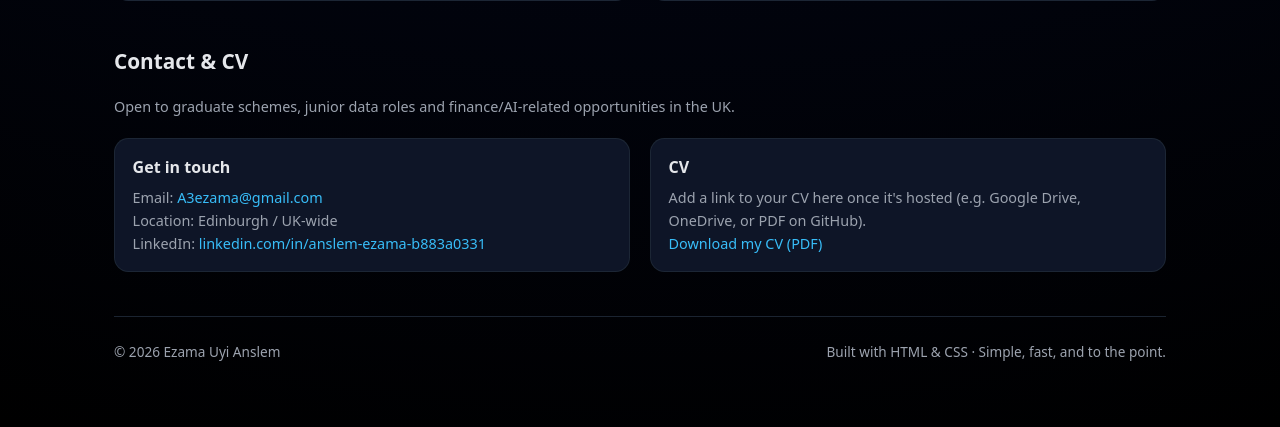
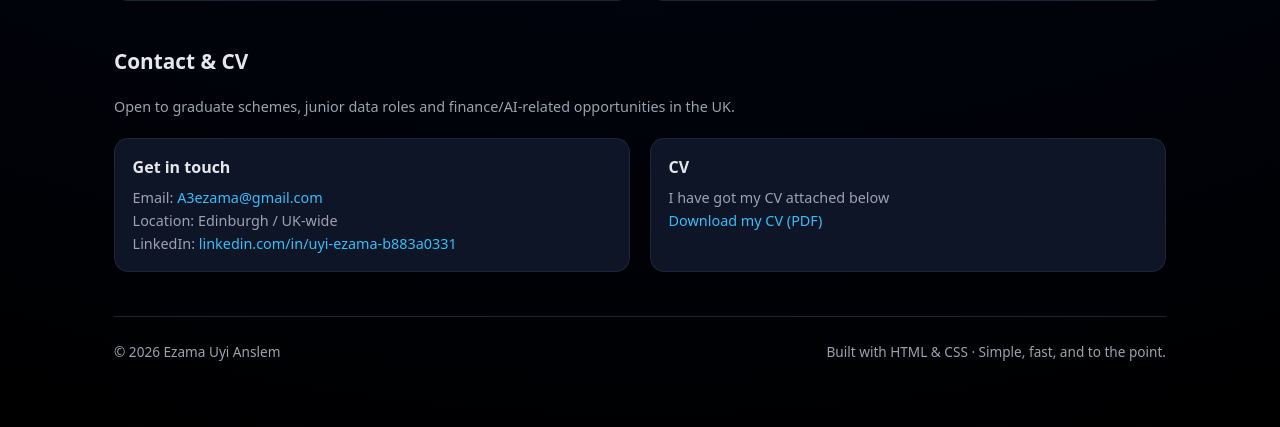
Before and after one commit to Anslem30/A3Ezama, a Flask app: page / in a window 1280 px wide. Shown: the part 1606-2033 px from the top of the page. Run offline with Flask 3, Linux system fonts and the light colour scheme.

Commit message:
cv added

```diff
--- a/templates/index.html
+++ b/templates/index.html
@@ -485,15 +485,15 @@
             <p>Email: <a href="mailto:A3ezama@gmail.com">A3ezama@gmail.com</a></p>
             <p>Location: Edinburgh / UK‑wide</p>
             <p>LinkedIn:
-              <a href="https://www.linkedin.com/in/anslem-ezama-b883a0331" target="_blank">
-                linkedin.com/in/anslem-ezama-b883a0331
+              <a href="https://www.linkedin.com/in/uyi-ezama-b883a0331" target="_blank">
+                linkedin.com/in/uyi-ezama-b883a0331
               </a>
             </p>
           </div>
           <div class="card">
             <h3>CV</h3>
             <p>
-              Add a link to your CV here once it's hosted (e.g. Google Drive, OneDrive, or PDF on GitHub).
+              I have got my CV attached below
             </p>
             <p>
               <a href="{{ url_for('static', filename='CV_.docx') }}" target="_blank">Download my CV (PDF)</a>
```
